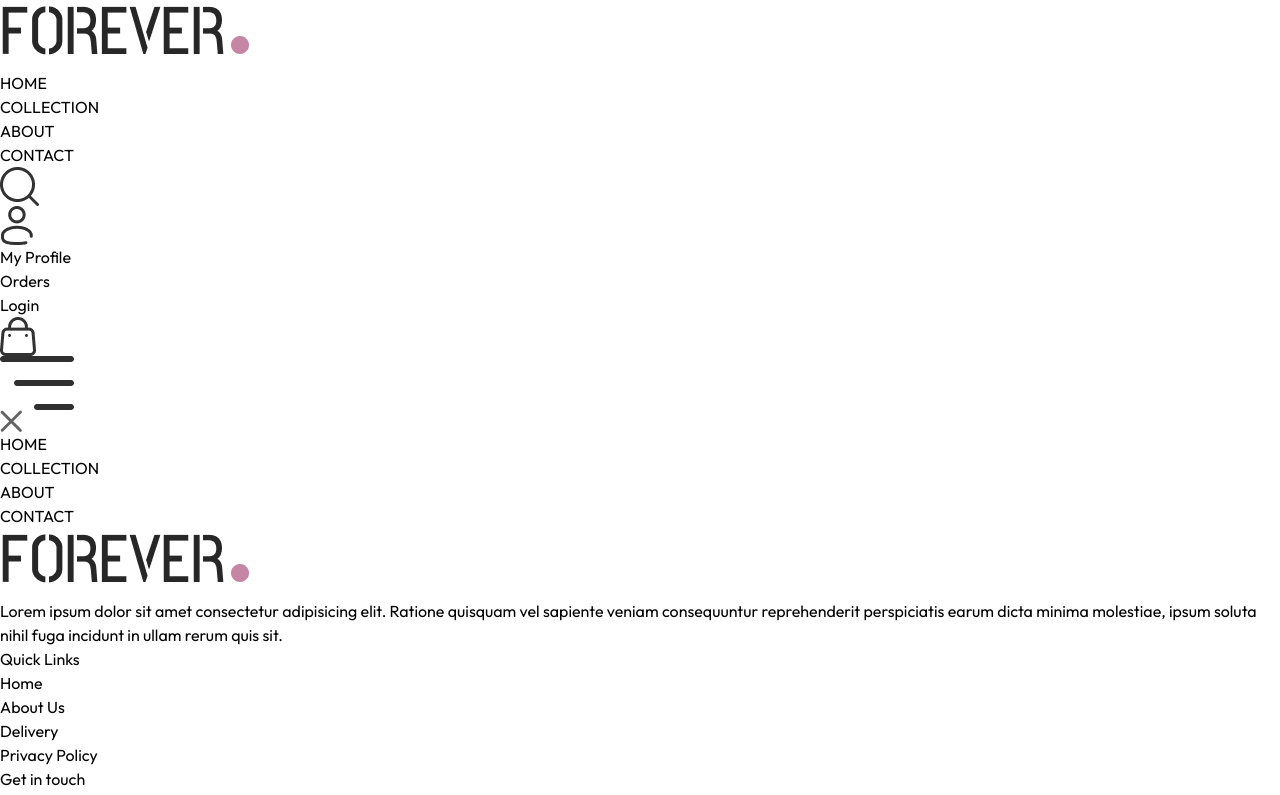
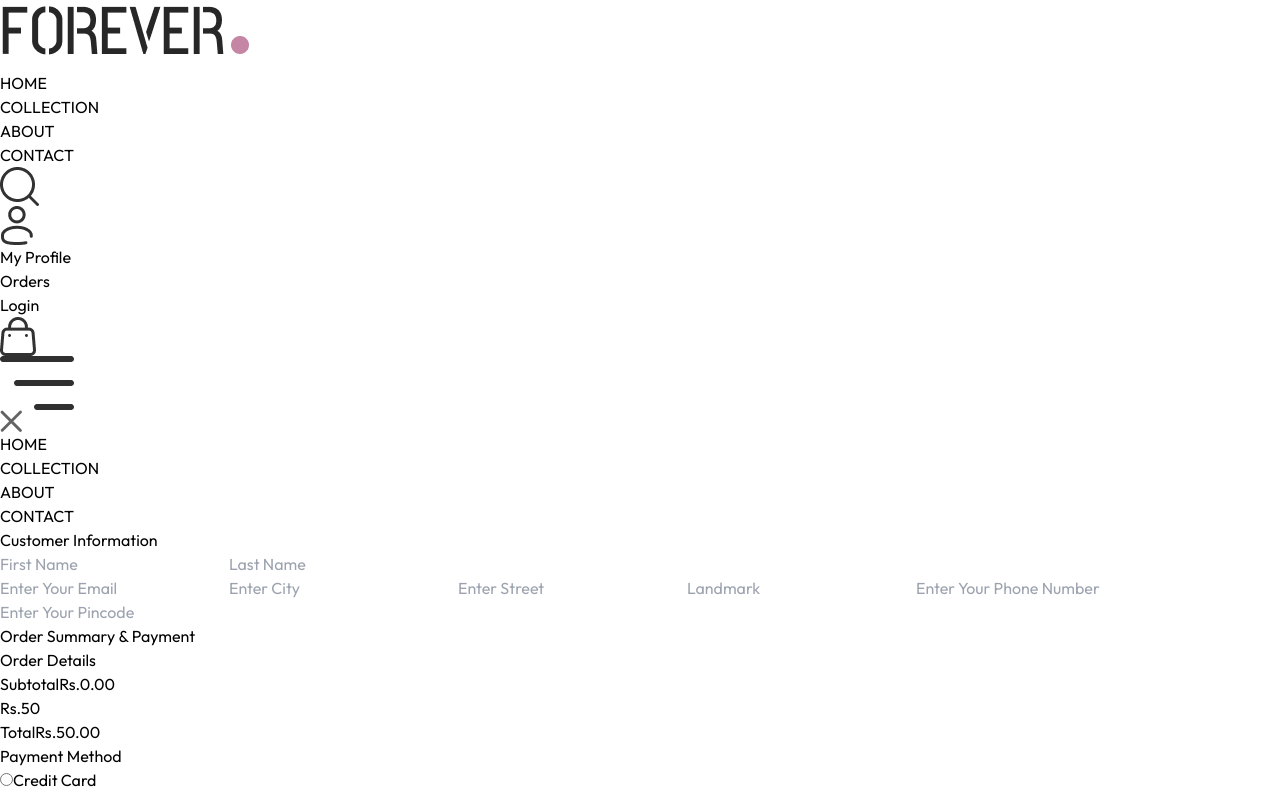
Before and after one commit to sagarbhati26/unico, a React (Vite) app: page /place-order in a window 1280 px wide. Shown: the top 795 px of the page. Built offline with nearby package versions, Linux system fonts and the light colour scheme.

Commit message:
Delivery

```diff
--- a/src/components/App.jsx
+++ b/src/components/App.jsx
@@ -26,7 +26,7 @@ function App() {
         <Route path='/contact' element={<Contact/>} />
         <Route path='/login' element={<Login/>} />
         <Route path='/orders' element={<Orders/>} />
-        <Route path='/placeorders' element={<PlaceOrder/>}/>
+        <Route path='/place-order' element={<PlaceOrder/>}/>
         <Route path='/product/:productId' element={<Product/>} />
         <Route path='/collection'  element={<Collection/>}/>
 
--- a/src/context/shopContext.jsx
+++ b/src/context/shopContext.jsx
@@ -1,17 +1,14 @@
 import { createContext, useEffect, useMemo, useState } from "react";
 import { products } from "../assets/assets";
-import { useNavigate } from "react-router-dom";
 
 export const ShopContext = createContext();
 
 const ShopContextProvider = (props) => {
   const currency = "Rs.";
-  const [search, setSearch] = useState("");
-  const [showSearch, setShowSearch] = useState(false); // Set to Boolean true
-const[cartItems,setCartItems]=useState({})
-const navigate = useNavigate
+  const shipping="50"
+  const [cartItems, setCartItems] = useState({});
 
-const addToCart = async (itemId, selectSize) => {
+  const addToCart = (itemId, selectSize) => {
     let cartData = structuredClone(cartItems);
 
     if (cartData[itemId]) {
@@ -27,14 +24,14 @@ const addToCart = async (itemId, selectSize) => {
     setCartItems(cartData);
   };
 
-const increaseCartItem=(itemId,selectSize)=>{
-let cartData=structuredClone(cartItems)
-if (cartData[itemId]&& cartData[itemId][selectSize]) {
-  cartData[itemId][selectSize]+=1
-  setCartItems(cartData)
+  const increaseCartItem = (itemId, selectSize) => {
+    let cartData = structuredClone(cartItems);
+    if (cartData[itemId] && cartData[itemId][selectSize]) {
+      cartData[itemId][selectSize] += 1;
+      setCartItems(cartData);
+    }
+  };
 
-}
-}
   const decreaseCartItem = (itemId, selectSize) => {
     let cartData = structuredClone(cartItems);
     if (cartData[itemId] && cartData[itemId][selectSize] > 1) {
@@ -47,12 +44,11 @@ const decreaseCartItem = (itemId, selectSize) => {
     }
     setCartItems(cartData);
   };
+
   const deleteCartItem = (productId, size) => {
-  setCartItems(prevCartItems => {
+    setCartItems((prevCartItems) => {
       const updatedItems = { ...prevCartItems };
-    // Remove the specific size of the product
       delete updatedItems[productId][size];
-    // If there are no sizes left for the product, remove the product entirely
       if (Object.keys(updatedItems[productId]).length === 0) {
         delete updatedItems[productId];
       }
@@ -60,35 +56,38 @@ const deleteCartItem = (productId, size) => {
     });
   };
 
-
-useEffect(()=>{
-console.log(cartItems)
-},[cartItems])
-
-const cartItemCount = useMemo(() => {
-  return Object.values(cartItems).reduce(
-    (total, item) => total + Object.values(item).reduce((acc, qty) => acc + qty, 0),
+  // Calculate the total for all items in the cart
+  const calculateTotal = () => {
+    return Object.keys(cartItems).reduce((total, productId) => {
+      const product = products.find((item) => item._id === productId);
+      if (product) {
+        return (
+          total +
+          Object.keys(cartItems[productId]).reduce(
+            (sum, size) => sum + product.price * cartItems[productId][size],
             0
+          )
         );
-}, [cartItems]);
+      }
+      return total;
+    }, 0).toFixed(2);
+  };
 
   const value = {
     products,
     currency,
-    navigate,
-    search,
-    setSearch,
-    showSearch,
-    setShowSearch,
     cartItems,
     addToCart,
-    cartItemCount,increaseCartItem,decreaseCartItem,deleteCartItem
+    increaseCartItem,
+    decreaseCartItem,
+    deleteCartItem,
+    calculateTotal,
+    shipping
+    // Expose calculateTotal to the context
   };
 
   return (
-    <ShopContext.Provider value={value}>
-      {props.children}
-    </ShopContext.Provider>
+    <ShopContext.Provider value={value}>{props.children}</ShopContext.Provider>
   );
 };
 
--- a/src/pages/Cart.jsx
+++ b/src/pages/Cart.jsx
@@ -13,7 +13,7 @@ const Cart = () => {
     for (const productId in cartItems) {
       for (const size in cartItems[productId]) {
         if (cartItems[productId][size] > 0) {
-          const product = products.find(item => item._id === productId);
+          const product = products.find((item) => item._id === productId);
           if (product) {
             tempData.push({
               ...product,
--- a/src/pages/PlaceOrder.jsx
+++ b/src/pages/PlaceOrder.jsx
@@ -1,9 +1,104 @@
-import React from 'react'
+import React, { useContext } from "react";
+import Title from "../components/Title";
+import { ShopContext } from "../context/shopContext";
 
 const PlaceOrder = () => {
+  const { calculateTotal, currency,shipping } = useContext(ShopContext); // Access calculateTotal and currency
+
   return (
-    <div>PlaceOrder</div>
-  )
-}
+    <div className="flex flex-col lg:flex-row max-w-4xl mx-auto p-6 bg-white rounded-lg shadow-md space-y-4 lg:space-y-0 lg:space-x-6">
+      {/* Left Side - Customer Info */}
+      <div className="flex-1">
+        <Title text1="Customer" text2="Information" />
+        <div className="flex flex-col space-y-4 mt-4">
+          <div className="flex gap-4">
+            <input
+              type="text"
+              placeholder="First Name"
+              className="w-full p-3 border border-gray-300 rounded-lg focus:outline-none focus:border-green-500"
+            />
+            <input
+              type="text"
+              placeholder="Last Name"
+              className="w-full p-3 border border-gray-300 rounded-lg focus:outline-none focus:border-green-500"
+            />
+          </div>
+          <input
+            type="email"
+            placeholder="Enter Your Email"
+            className="w-full p-3 border border-gray-300 rounded-lg focus:outline-none focus:border-green-500"
+          />
+          <input
+            type="text"
+            placeholder="Enter City"
+            className="w-full p-3 border border-gray-300 rounded-lg focus:outline-none focus:border-green-500"
+          />
+          <input
+            type="text"
+            placeholder="Enter Street"
+            className="w-full p-3 border border-gray-300 rounded-lg focus:outline-none focus:border-green-500"
+          />
+          <input
+            type="text"
+            placeholder="Landmark"
+            className="w-full p-3 border border-gray-300 rounded-lg focus:outline-none focus:border-green-500"
+          />
+          <input
+            type="number"
+            placeholder="Enter Your Phone Number"
+            className="w-full p-3 border border-gray-300 rounded-lg focus:outline-none focus:border-green-500"
+          />
+          <input
+            type="number"
+            placeholder="Enter Your Pincode"
+            className="w-full p-3 border border-gray-300 rounded-lg focus:outline-none focus:border-green-500"
+          />
+        </div>
+      </div>
 
-export default PlaceOrder
+      {/* Right Side - Order Summary & Payment */}
+      <div className="flex-1 bg-gray-100 p-6 rounded-lg shadow-inner">
+        <Title text1="Order" text2="Summary & Payment" />
+        <div className="space-y-4 mt-4">
+          <h3 className="text-lg font-semibold">Order Details</h3>
+          <div className="flex justify-between border-b pb-2">
+            <span>Subtotal</span>
+            <span>{currency}{calculateTotal()}</span>
+          </div>
+          <div className="flex justify-between border-b pb-2">
+            <span>{currency}</span>
+            <span>{shipping}</span>
+          </div>
+          <div className="flex justify-between font-bold text-xl mt-4">
+            <span>Total</span>
+            <span>{currency}{(parseFloat(calculateTotal()) + parseFloat(shipping)).toFixed(2)}</span>
+          </div>
+        </div>
+
+        {/* Payment Section */}
+        <div className="mt-8 space-y-4">
+          <h3 className="text-lg font-semibold">Payment Method</h3>
+          <div className="flex items-center gap-3">
+            <input type="radio" id="creditCard" name="paymentMethod" className="focus:ring-green-500" />
+            <label htmlFor="creditCard" className="text-gray-700">Credit Card</label>
+          </div>
+          <div className="flex items-center gap-3">
+            <input type="radio" id="paypal" name="paymentMethod" className="focus:ring-green-500" />
+            <label htmlFor="paypal" className="text-gray-700">PayPal</label>
+          </div>
+          <div className="flex items-center gap-3">
+            <input type="radio" id="cod" name="paymentMethod" className="focus:ring-green-500" />
+            <label htmlFor="cod" className="text-gray-700">Cash on Delivery</label>
+          </div>
+        </div>
+
+        {/* Place Order Button */}
+        <button className="w-full mt-8 bg-green-600 text-white py-3 rounded-lg font-semibold hover:bg-green-700 transition-colors">
+          Place Order
+        </button>
+      </div>
+    </div>
+  );
+};
+
+export default PlaceOrder;
--- a/src/pages/Product.jsx
+++ b/src/pages/Product.jsx
@@ -18,6 +18,7 @@ const Product = () => {
   const [productData, setProductData] = useState(null);
   const [image, setImage] = useState("");
   const [selectedSize, setSelectedSize] = useState("");
+  const [warning, setWarning] = useState(false); // Add a warning state
 
   useEffect(() => {
     const product = products.find((item) => item._id === productId);
@@ -26,6 +27,15 @@ const Product = () => {
       setImage(product.image[0]);
     }
   }, [productId, products]);
+
+  const handleAddToCart = () => {
+    if (!selectedSize) {
+      setWarning(true); // Set warning if size is not selected
+    } else {
+      setWarning(false); // Hide warning if size is selected
+      addToCart(productId, selectedSize);
+    }
+  };
 
   // Determine quantity in cart for this specific product and size
   const quantity = cartItems[productId]?.[selectedSize] || 0;
@@ -42,10 +52,11 @@ const Product = () => {
           productData={productData}
           selectedSize={selectedSize}
           onSelectSize={setSelectedSize}
-          addToCart={() => addToCart(productId, selectedSize)}
+          addToCart={handleAddToCart} // Use handleAddToCart instead of addToCart
           increaseCartItem={() => increaseCartItem(productId, selectedSize)}
           decreaseCartItem={() => decreaseCartItem(productId, selectedSize)}
           quantity={quantity}
+          warning={warning} // Pass warning state to ProductInfo
         />
       </div>
       <ProductDetails description={productData.description} />
@@ -55,6 +66,7 @@ const Product = () => {
     <div className="text-center py-20 text-gray-500">Loading...</div>
   );
 };
+
 
 const ProductImageGallery = ({ images, selectedImage, onSelectImage }) => (
   <div className="flex-1 flex flex-col items-center gap-4">
@@ -89,7 +101,8 @@ const ProductInfo = ({
   addToCart,
   increaseCartItem,
   decreaseCartItem,
-  quantity
+  quantity,
+  warning
 }) => (
   <div className="flex-1 text-gray-800">
     <h1 className="text-3xl font-bold mb-4">{productData.name}</h1>
@@ -125,6 +138,9 @@ const ProductInfo = ({
           </button>
         ))}
       </div>
+      {warning && (
+        <p className="text-red-500 text-sm mt-2">Please select a size before adding to cart.</p>
+      )}
     </div>
 
     {/* Add to Cart / Counter Buttons */}
@@ -161,6 +177,7 @@ const ProductInfo = ({
   </div>
 );
 
+
 const ProductDetails = ({ description }) => (
   <div className="mt-20">
     <div className="flex border-b">
```
Lines whose indentation alone changed are shown as unchanged.
